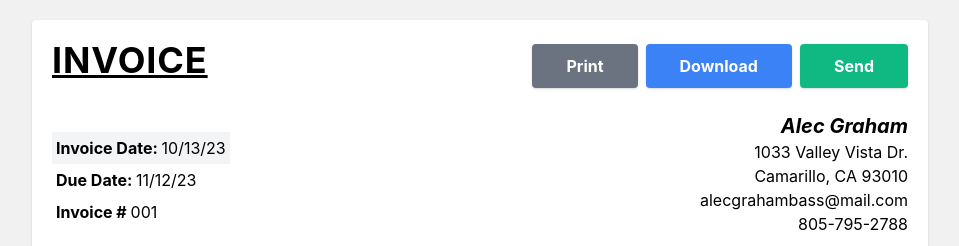
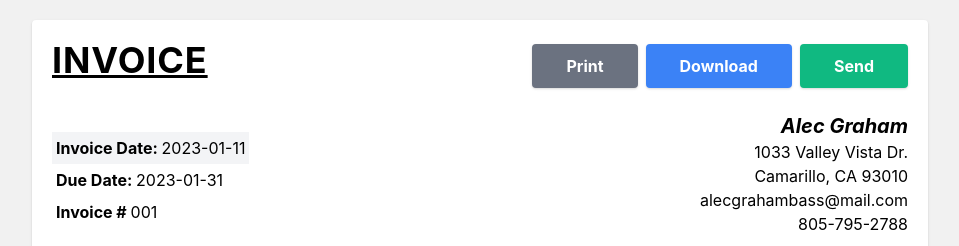
Before and after one commit to alecgrahambass/invoiceApp, a React (Create React App) app: page / in a window 1280 px wide. Shown: the top 246 px of the page, without its empty margins (160-1119 px from the left). Built offline with nearby package versions, Linux system fonts and the light colour scheme.

Commit message:
time sheet adds day if timeOut is < timeIn

```diff
--- a/src/App.js
+++ b/src/App.js
@@ -24,8 +24,8 @@ function App() {
   const [clientEmail, setClientEmail] = useState("lagudeloc22@gmail.com")
   const [clientPhone, setClientPhone] = useState("781-999-3251")
   const [invoiceNumber, setInvoiceNumber] = useState("001")
-  const [invoiceDate, setInvoiceDate] = useState("10/13/23")
-  const [dueDate, setDueDate] = useState("11/12/23")
+  const [invoiceDate, setInvoiceDate] = useState(" 2023-01-11")
+  const [dueDate, setDueDate] = useState("2023-01-31")
   const [jobTitle, setJobTitle] = useState("Musician")
   const [hourlyRate, setHourlyRate] = useState("35")
   const [notes, setNotes] = useState("please pay through bank account")
@@ -70,7 +70,7 @@ function App() {
                     <div className="flex flex-col">
                       <label htmlFor="invoiceNumber">Enter invoice number</label>
                       <input
-                      type="text"
+                      type="number"
                       name="invoiceNumber"
                       id="invoiceNumber"
                       placeholder="Enter invoice number"
--- a/src/components/Table.js
+++ b/src/components/Table.js
@@ -2,12 +2,19 @@ import { getActiveElement } from "@testing-library/user-event/dist/utils"
 
 export default function Table({date, timeIn, timeOut }) {
 
+
+
   function addTime(date,timeIn, timeOut) {
       let dateTimeIn = new Date(`${date} ${timeIn}`)
       let dateTimeOut = new Date(`${date} ${timeOut}`)
+
+      if (timeOut <= timeIn) {
+        dateTimeOut.setDate(dateTimeOut.getDate() + 1)
+      }
+
       let difference = dateTimeOut.getTime() - dateTimeIn.getTime()
       let minutes = (difference/1000)/60
-      console.log(minutes)
+
     return Math.round((minutes/60) * 100) / 100
   }
  return (
--- a/src/components/TableForm.js
+++ b/src/components/TableForm.js
@@ -1,4 +1,6 @@
 export default function TableForm({date, setDate, timeIn, setTimeIn, timeOut, setTimeOut}) {
+
+
   return (
     <article className="lg:grid grid-cols-3 gap-10">
     <div className="flex flex-col">
@@ -20,6 +22,7 @@ export default function TableForm({date, setDate, timeIn, setTimeIn, timeOut, se
         setTimeOut(e.target.value)}/>
     </div>
   </article>
+
   )
 
 }
```
Lines whose indentation alone changed are shown as unchanged.
